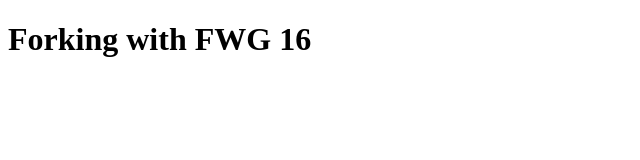
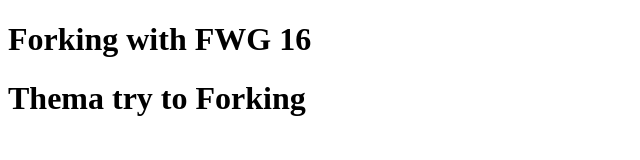
Before and after one commit to first-to-full/try-forking-fwg16, a plain HTML site: page index.html in a window 1280 px wide. Shown: the whole page, without its empty margins (0-640 px from the left). Drawn offline with Linux system fonts and the light colour scheme.

Commit message:
thema try to fork

```diff
--- a/index.html
+++ b/index.html
@@ -1,11 +1,15 @@
 <!DOCTYPE html>
 <html lang="en">
+
 <head>
   <meta charset="UTF-8" />
   <meta name="viewport" content="width=device-width, initial-scale=1.0" />
   <title>Forking</title>
 </head>
+
 <body>
   <h1>Forking with FWG 16</h1>
+  <h1>Thema try to Forking</h1>
 </body>
+
 </html>
```
Lines whose indentation alone changed are shown as unchanged.
